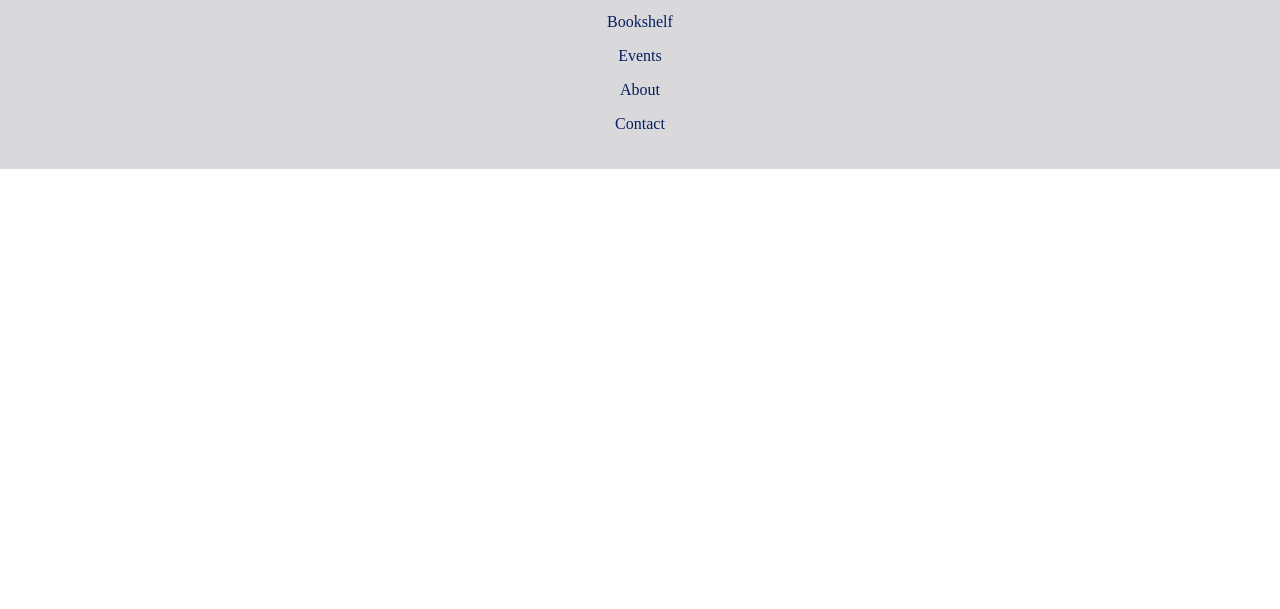
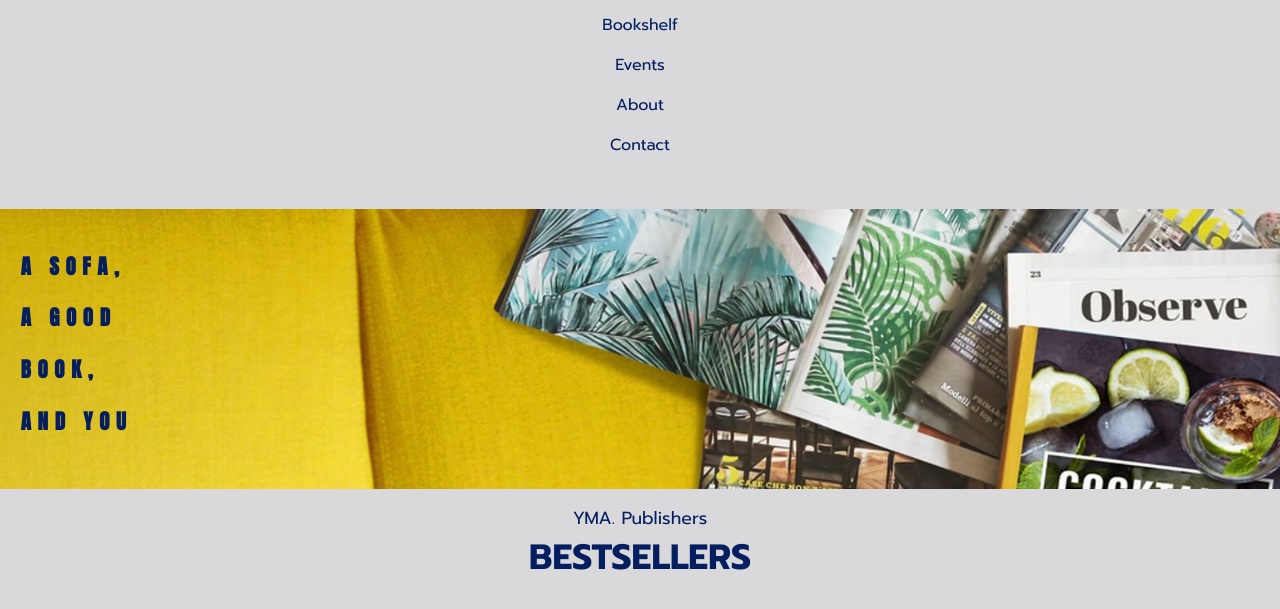
Before and after one commit to curiousTurkey/library-webpage, a plain HTML site: page index.html in a window 1280 px wide. Shown: the part 47-656 px from the top of the page. Drawn offline with Linux system fonts and the light colour scheme.

Commit message:
Made some changes in UI
Made UI changes and done till bestsellers "div" .

```diff
--- a/css/main.css
+++ b/css/main.css
@@ -1,13 +1,12 @@
 body{
-    /*TODO
-    FONT FAMILY
-    */
+    font-family: "Prompt";
     min-height: 100dvh;
     margin: 0;
+    background-color: #d9d9dc;
 }
 #css-navbar{
-    height: 25dvh;
-    background-color: #d9d9dc;
+    height: 30dvh;
+    background-color: transparent;
     padding-top: 1em;
     padding-left: 1em;
     padding-right: 1em;
@@ -31,3 +30,30 @@ body{
     text-decoration: none;
     color: #041E5F;
 }
+#background-image-1 {
+    width: 100%;
+    height: 35dvh;
+    background-image: url("../assets/images/background-1.jpeg");
+    background-repeat: no-repeat;
+    background-size: cover;
+    box-sizing: border-box;
+    padding: 1em 0em 1em 1em;
+    font-size: 1.3em;
+    font-weight: bold;
+    font-family: 'Anton', sans-serif;
+    letter-spacing: .42rem;
+    color: #041E5F;
+}
+#css-bestsellers{
+    padding: 1em 0em 0em 0em;
+    text-align: center;
+    color: #041E5F;
+}
+#css-bestsellers p{
+    margin: 0;
+    font-size: 1.1em;
+}
+#css-bestsellers h3{
+    margin: 0;
+    font-size: 2.2em;
+}
--- a/index.html
+++ b/index.html
@@ -10,9 +10,12 @@
     <link rel="preconnect" href="https://fonts.googleapis.com">
     <link rel="preconnect" href="https://fonts.gstatic.com" crossorigin>
     <link href="https://fonts.googleapis.com/css2?family=Bebas+Neue&family=Prompt:ital,wght@0,100;0,200;0,300;0,400;0,500;0,600;0,700;0,800;0,900;1,100;1,200;1,300;1,400;1,500;1,600;1,700;1,800;1,900&display=swap" rel="stylesheet">
+    <link rel="preconnect" href="https://fonts.googleapis.com">
+    <link rel="preconnect" href="https://fonts.gstatic.com" crossorigin>
+    <link href="https://fonts.googleapis.com/css2?family=Anton&display=swap" rel="stylesheet">
 </head>
 <body>
-    <nav id="css-navbar">
+    <nav id="css-navbar"> <!--Navigation-->
         <div id="navbar-logo">
             <img src="assets/logo/Logo.png" alt="website logo" title="website logo">
         </div>
@@ -25,6 +28,19 @@
                 <li></li>
             </ul>
         </div>
-    </nav>
+    </nav> <!--Navigation end-->
+    <div id="background-image-1">
+        <p>A SOFA,</p>
+        <p>A GOOD</p>
+        <p>BOOK,</p>
+        <p>AND YOU</p>
+    </div>
+    <div id="css-bestsellers">
+        <p>YMA. Publishers</p>
+        <h3>BESTSELLERS</h3>
+    </div>
+    <div id="bestsellers-products">
+
+    </div>
 </body>
 </html>
```
